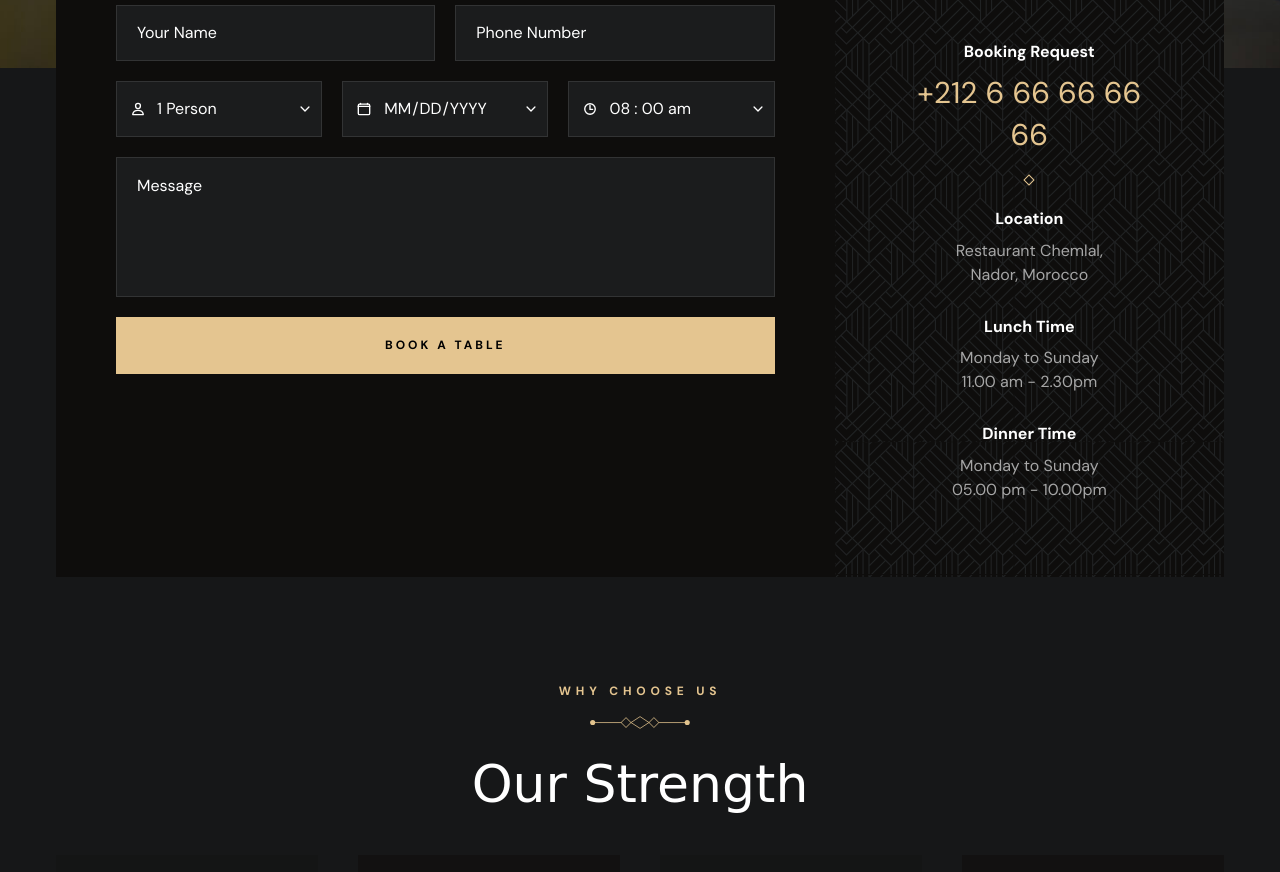
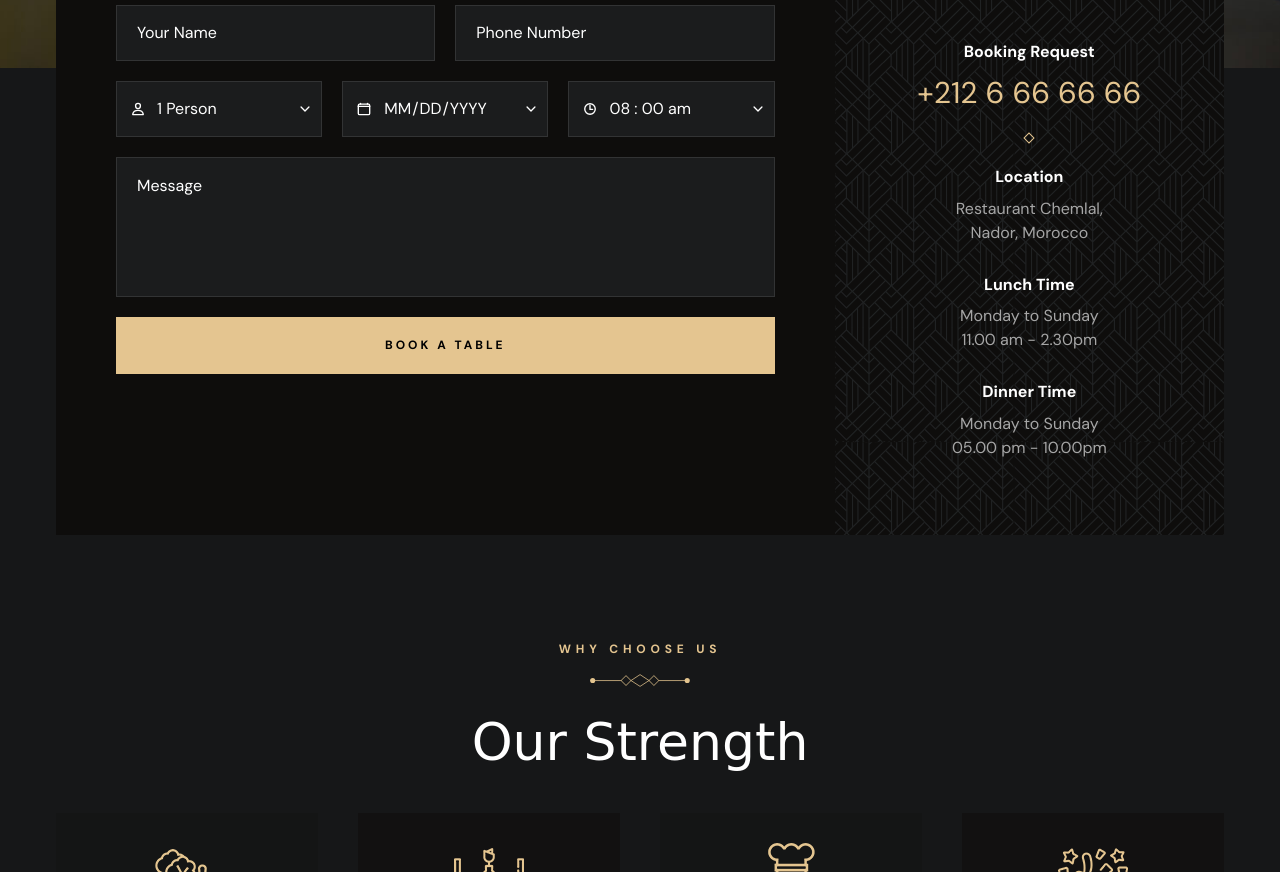
Before and after one commit to hakimchemlal/restaurant-chemlal, a plain HTML site: page index.html in a window 1280 px wide. Shown: the part 5639-6511 px from the top of the page. Drawn offline with nearby package versions, Linux system fonts and the light colour scheme; a web font is replaced by a local one.

Commit message:
number format

```diff
--- a/index.html
+++ b/index.html
@@ -860,7 +860,7 @@
 
               <p class="contact-label">Booking Request</p>
 
-              <a href="tel:+212666666666" class="body-1 contact-number hover-underline">+212 6 66 66 66 66</a>
+              <a href="tel:+212666666666" class="body-1 contact-number hover-underline">+212 6 66 66 66 </a>
 
               <div class="separator"></div>
 
```
